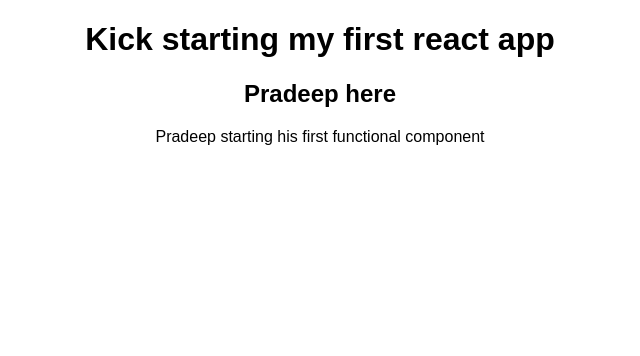
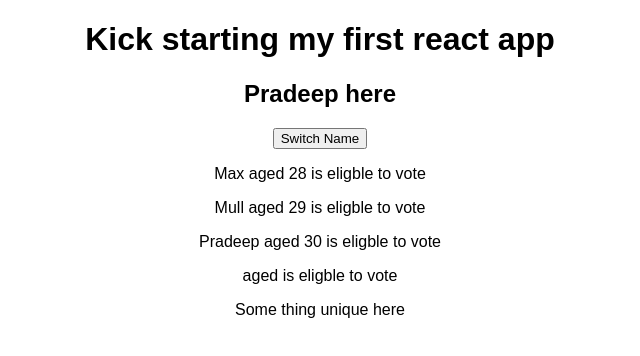
Before and after one commit to pradee065/React-Course, a React (Create React App) app: page / in a window 1280 px wide. Shown: the top 356 px of the page, without its empty margins (320-960 px from the left). Built offline with nearby package versions, Linux system fonts and the light colour scheme.

Commit message:
props and satet things are in progress

```diff
--- a/src/App.js
+++ b/src/App.js
@@ -3,12 +3,54 @@
 import Person from './Person/Person'
 
 class App extends Component {
+  state = {
+    Person : [
+      {
+        name : "Max",
+        age: 28
+      },
+      {
+        name : "Mull",
+        age: 29
+      },
+      {
+        name : "Pradeep",
+        age: 30
+      }
+    ]
+  }
+
+  switchHandlerName = () => {
+    console.log('this handler');
+    this.setState({
+      Person : [
+        {
+          name : "Max",
+          age: 29
+        },
+        {
+          name : "Mull",
+          age: 29
+        },
+        {
+          name : "Pradeep",
+          age: 35
+        }
+
+      ]
+    });
+  }
+
   render() {
     return (
       <div className="App">
        <h1>Kick starting my first react app</h1>
        <h2>Pradeep here</h2>
-       <Person />
+       <button onClick={this.switchHandlerName}>Switch Name</button>
+       <Person name={this.state.Person[0].name} age={this.state.Person[0].age}/>
+       <Person name={this.state.Person[1].name} age={this.state.Person[1].age}/>
+       <Person name={this.state.Person[2].name} age={this.state.Person[2].age}/>
+       <Person >Some thing unique here</Person>
       </div>
     );
   }
--- a/src/Person/Person.js
+++ b/src/Person/Person.js
@@ -1,7 +1,12 @@
 import React from 'react';
 
-const Person = () => {
-    return <p>Pradeep starting his first functional component </p>
+const Person = (props) => {
+    return (
+    <div>
+    <p>{props.name} aged {props.age} is eligble to vote</p>
+    <p>{props.children}</p>
+    </div>
+    )
 }
 
 export default Person;
```
